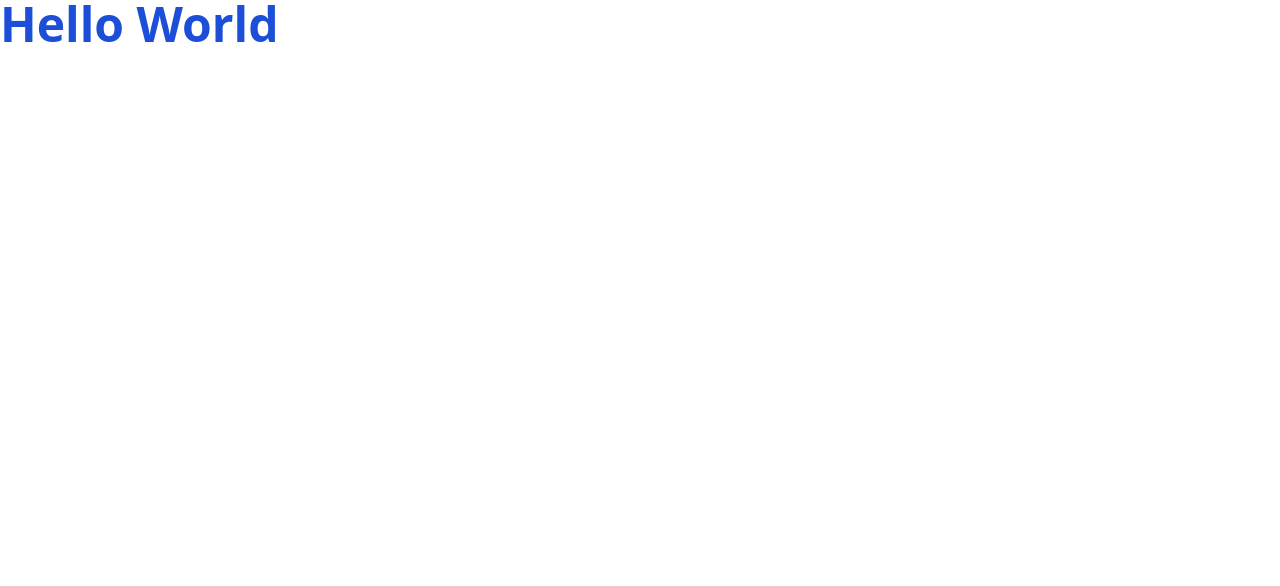
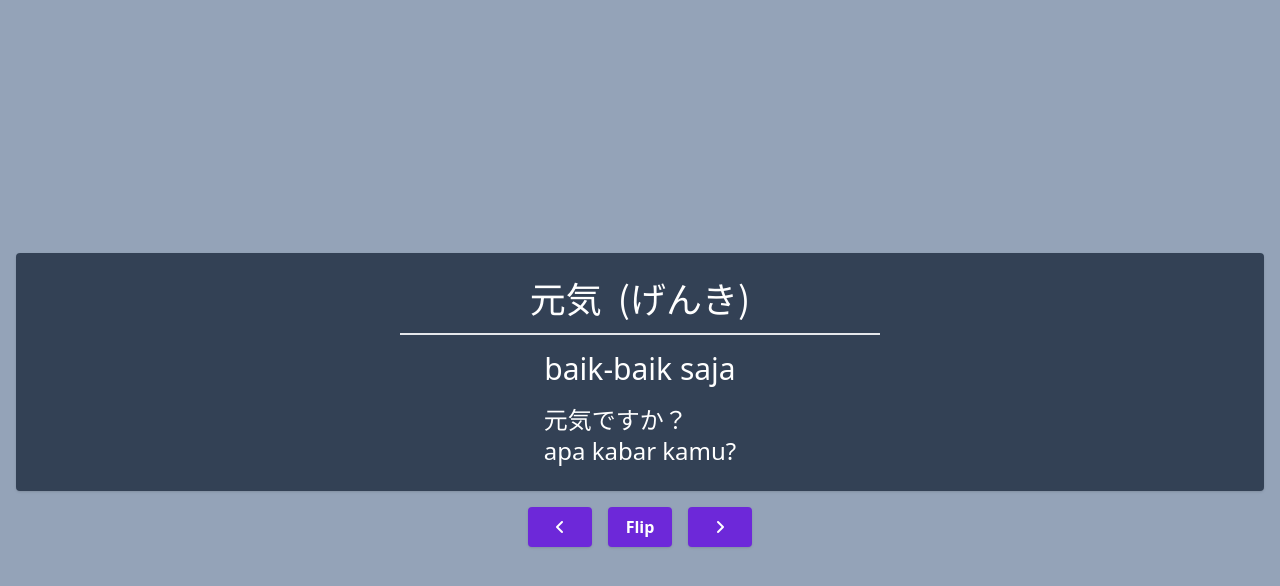
Before and after one commit to wildnfth/flashcards-app, a website: page public/index.html in a window 1280 px wide. Drawn offline with Linux system fonts and the light colour scheme.

Commit message:
phase 1 tailwind

```diff
--- a/package.json
+++ b/package.json
@@ -96,7 +96,9 @@
     "yaml": "^2.4.1"
   },
   "scripts": {
-    "test": "echo \"Error: no test specified\" && exit 1"
+    "test": "echo \"Error: no test specified\" && exit 1",
+    "startdev": "tailwindcss -i ./src/css/input.css -o ./public/css/style.css --watch",
+    "deploy": "tailwindcss -i ./src/css/input.css -o ./public/css/final.css --minify"
   },
   "keywords": [],
   "author": "",
--- a/public/index.html
+++ b/public/index.html
@@ -5,9 +5,44 @@
     <meta name="viewport" content="width=device-width, initial-scale=1.0" />
     <title>Flashcard App</title>
 
-    <link rel="stylesheet" href="./css/style.css" />
+    <link rel="stylesheet" href="./css/final.css" />
+
+    <link rel="preconnect" href="https://fonts.googleapis.com" />
+    <link rel="preconnect" href="https://fonts.gstatic.com" crossorigin />
+    <link
+      href="https://fonts.googleapis.com/css2?family=Noto+Sans+JP:wght@100..900&display=swap"
+      rel="stylesheet"
+    />
   </head>
-  <body>
-    <h1 class="text-5xl font-bold text-blue-700">Hello World</h1>
+  <body class="bg-slate-400 h-dvh flex justify-center items-center">
+    <div class="container flex flex-col justify-center items-center p-4 gap-4">
+      <div
+        class="card bg-slate-700 rounded shadow p-6 text-white flex flex-col items-center justify-center w-full"
+      >
+        <div class="flex flex-row justify-between gap-x-4 text-4xl">
+          <div class="text-center jp-kanji-400">元気</div>
+          <!-- <div class="text-center"><i class="fa-solid fa-arrow-right"></i></div> -->
+          <div class="text-center jp-kanji-400">(げんき)</div>
+        </div>
+        <div class="w-2/5 border-b-2 m-4"></div>
+        <div class="text-center text-3xl mb-4">baik-baik saja</div>
+        <div class="text-2xl">
+          <ul>
+            <li class="jp-kanji-400">元気ですか？</li>
+            <li>apa kabar kamu?</li>
+          </ul>
+        </div>
+      </div>
+      <div class="buttons flex flex-row gap-x-4">
+        <button class="btn"><i class="fa-solid fa-angle-left"></i></button>
+        <button class="btn">Flip</button>
+        <button class="btn"><i class="fa-solid fa-angle-right"></i></button>
+      </div>
+    </div>
+
+    <script
+      src="https://kit.fontawesome.com/d8fa7fbaf7.js"
+      crossorigin="anonymous"
+    ></script>
   </body>
 </html>
--- a/src/css/input.css
+++ b/src/css/input.css
@@ -1,3 +1,18 @@
 @tailwind base;
 @tailwind components;
 @tailwind utilities;
+
+@layer base {
+  .jp-kanji-400 {
+    font-family: "Noto Sans JP", sans-serif;
+    font-optical-sizing: auto;
+    font-weight: 400;
+    font-style: normal;
+  }
+}
+
+@layer components {
+  .btn {
+    @apply bg-violet-700 p-2 rounded text-white font-semibold min-w-16 hover:bg-violet-900 shadow;
+  }
+}
--- a/tailwind.config.js
+++ b/tailwind.config.js
@@ -1,7 +1,7 @@
-/** @type {import('tailwindcss').Config} */module.exports = {
+/** @type {import('tailwindcss').Config} */ module.exports = {
   content: ["./public/**/*.{html,js}"],
   theme: {
     extend: {},
   },
   plugins: [],
-}
+};
```
Also changed, not shown: public/css/final.css (added), public/css/style.css.
